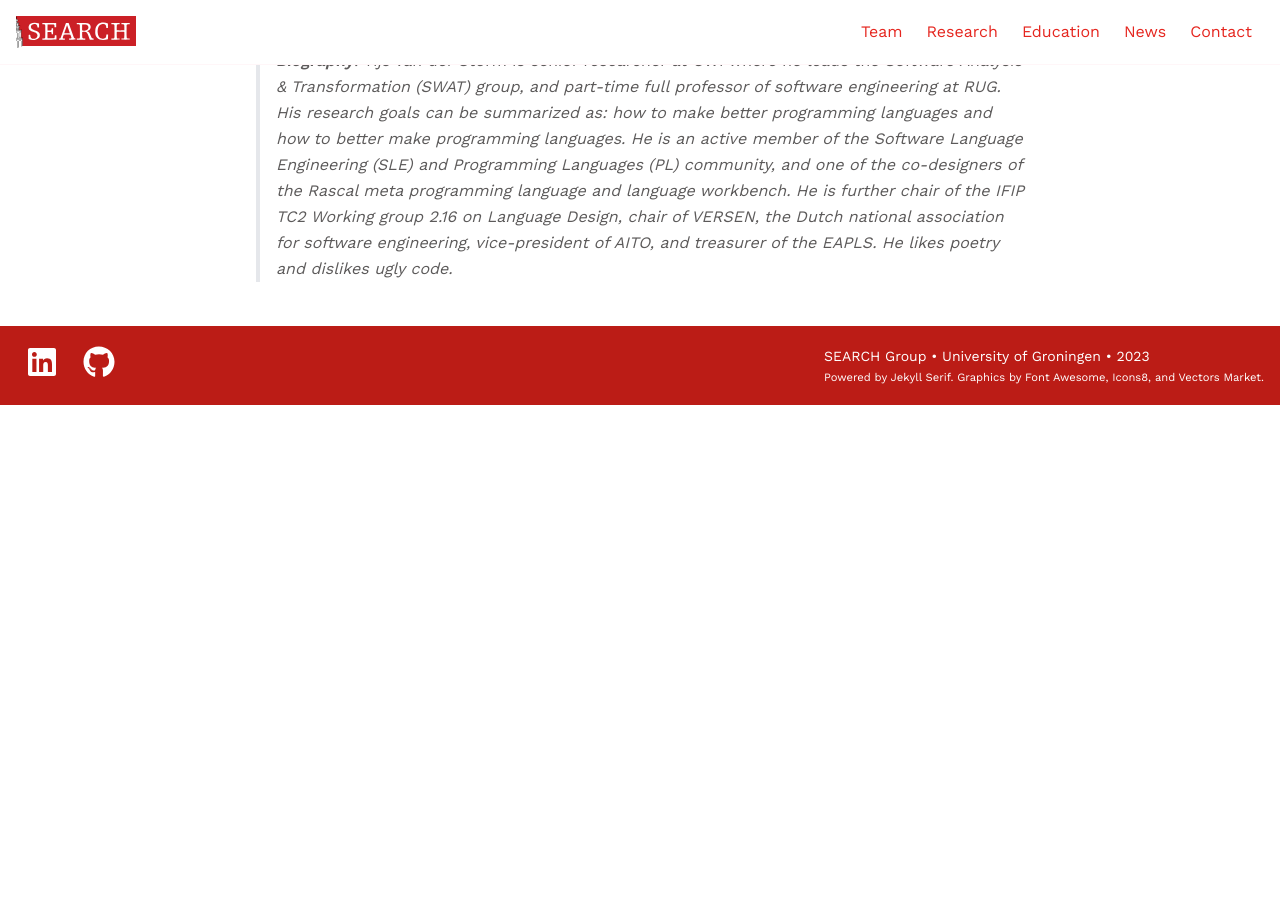
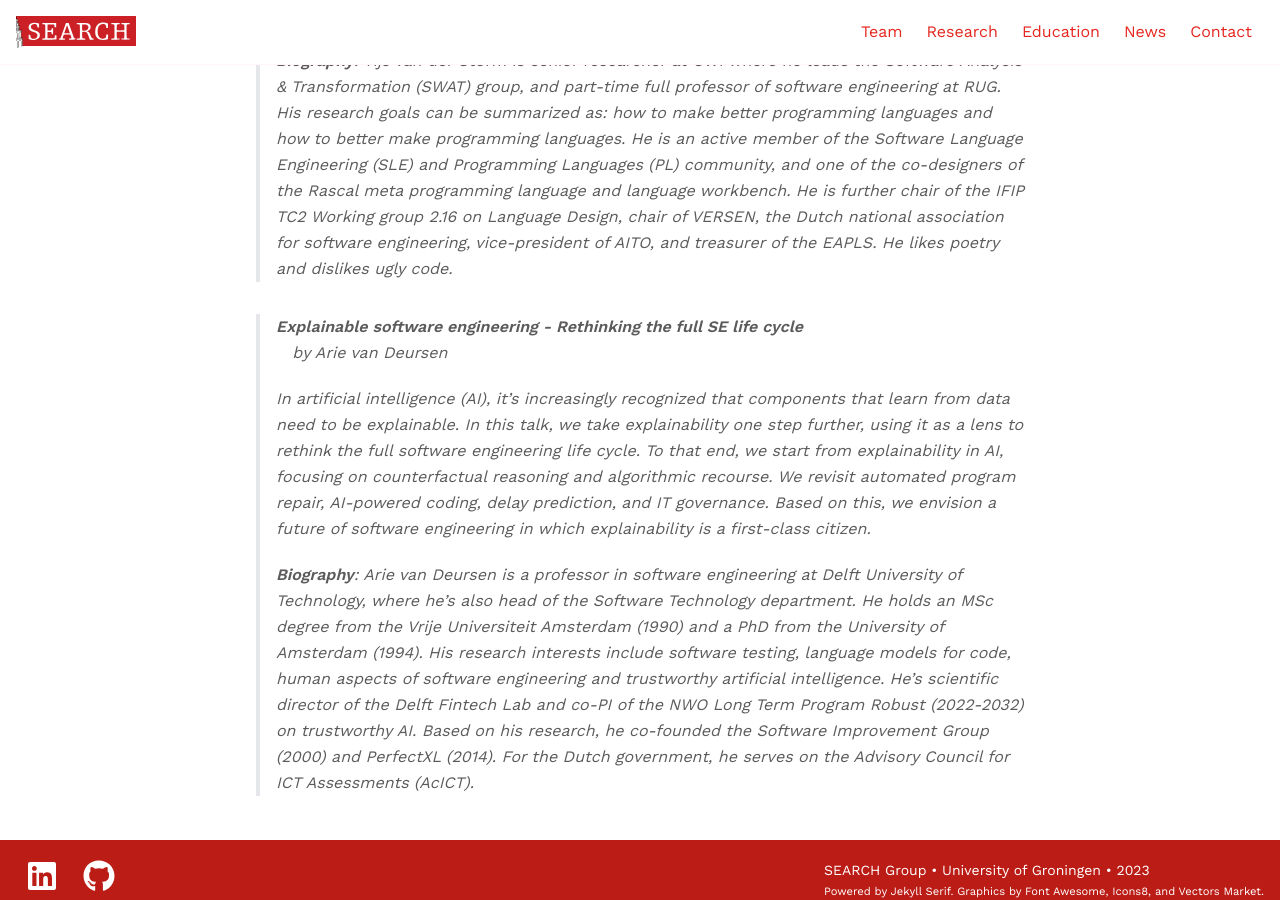
Before and after one commit to search-rug/search-rug.github.io, a Jekyll site: the page built from _events/northse2023.md, in a window 1280 px wide and 900 px high, scrolled down 3573 px. Built offline with Jekyll 4.4.1, drawn with Linux system fonts in a browser that asks for light colours; nearby versions of some CDN libraries; some web fonts are replaced; before the commit the page ends 3978 px from its top, so only the background shows below that; some of the changed text lies outside the part shown.

Commit message:
included details on Arie's talk

```diff
--- a/_events/northse2023.md
+++ b/_events/northse2023.md
@@ -61,7 +61,7 @@ Join us in the **House of Connections** on the **17th of October 2023**
         </tr>
         <tr>
           <td>14:10-14:50</td>
-          <td>Arie van Deursen <i> Title of the talk</i> </td>
+          <td>Arie van Deursen <i> Explainable software engineering - Rethinking the full SE life cycle </i> </td>
         </tr>
         <tr>
           <td>14:50-15:00</td>
@@ -99,3 +99,10 @@ Join us in the **House of Connections** on the **17th of October 2023**
 > *Side note:* this talk, and Ensō itself, can be seen as being at the complete opposite end of the spectrum compared to Gunnar’s empirical dissertation (because it’s about design) and his fondness of raw performance (because it’s, as of yet, slow…).
 >
 > **Biography**: Tijs van der Storm is senior researcher at CWI where he leads the Software Analysis & Transformation (SWAT) group, and part-time full professor of software engineering at RUG. His research goals can be summarized as: how to make better programming languages and how to better make programming languages. He is an active member of the Software Language Engineering (SLE) and Programming Languages (PL) community, and one of the co-designers of the Rascal meta programming language and language workbench. He is further chair of the IFIP TC2 Working group 2.16 on Language Design, chair of VERSEN, the Dutch national association for software engineering, vice-president of AITO, and treasurer of the EAPLS. He likes poetry and dislikes ugly code.
+
+> **Explainable software engineering - Rethinking the full SE life cycle**\
+> &nbsp;&nbsp; by Arie van Deursen
+>
+> In artificial intelligence (AI), it’s increasingly recognized that components that learn from data need to be explainable. In this talk, we take explainability one step further, using it as a lens to rethink the full software engineering life cycle. To that end, we start from explainability in AI, focusing on counterfactual reasoning and algorithmic recourse. We revisit automated program repair, AI-powered coding, delay prediction, and IT governance. Based on this, we envision a future of software engineering in which explainability is a first-class citizen.
+>
+> **Biography**: Arie van Deursen is a professor in software engineering at Delft University of Technology, where he’s also head of the Software Technology department. He holds an MSc degree from the Vrije Universiteit Amsterdam (1990) and a PhD from the University of Amsterdam (1994). His research interests include software testing, language models for code, human aspects of software engineering and trustworthy artificial intelligence. He’s scientific director of the Delft Fintech Lab and co-PI of the NWO Long Term Program Robust (2022-2032) on trustworthy AI. Based on his research, he co-founded the Software Improvement Group (2000) and PerfectXL (2014). For the Dutch government, he serves on the Advisory Council for ICT Assessments (AcICT).
```
